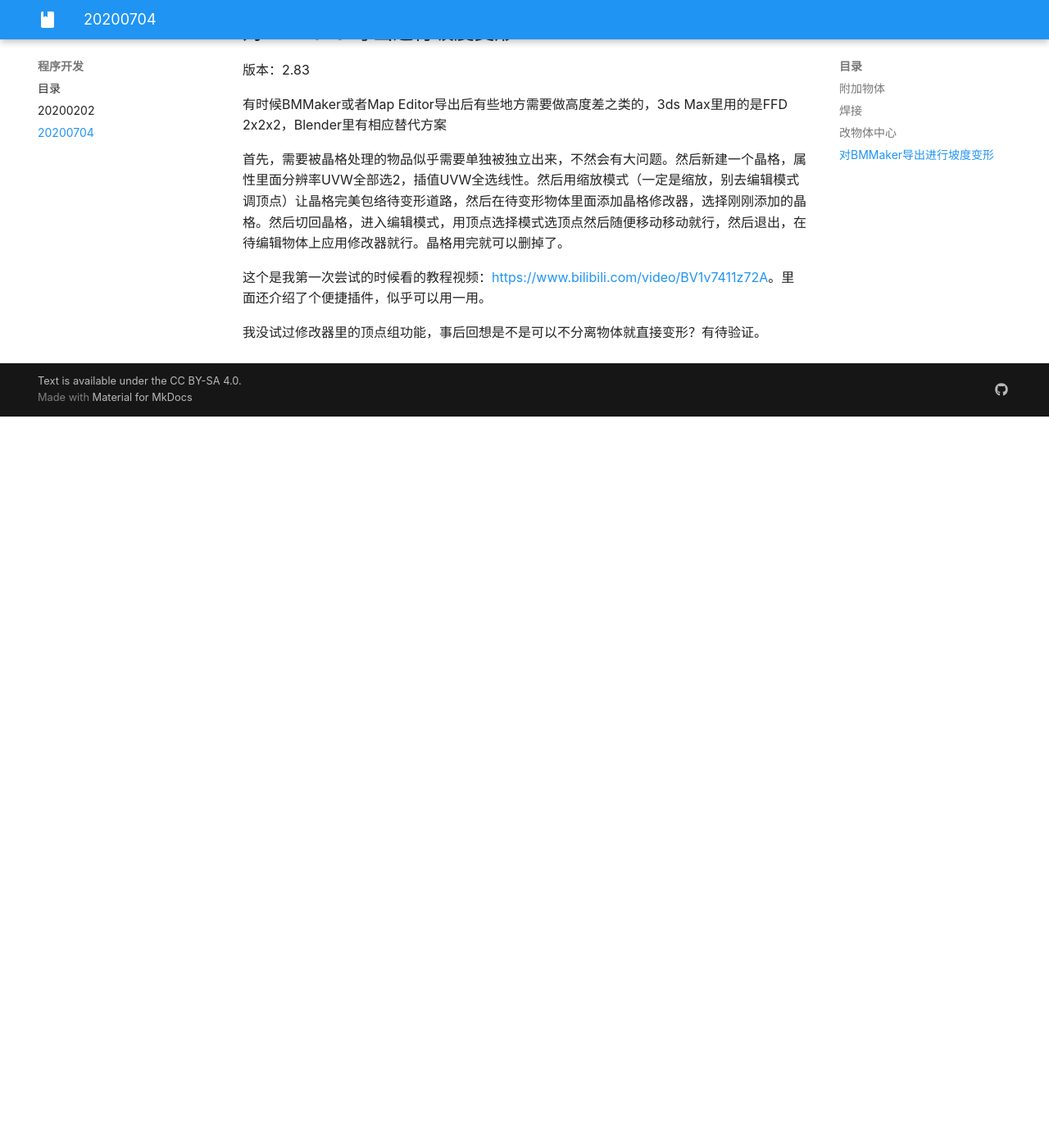
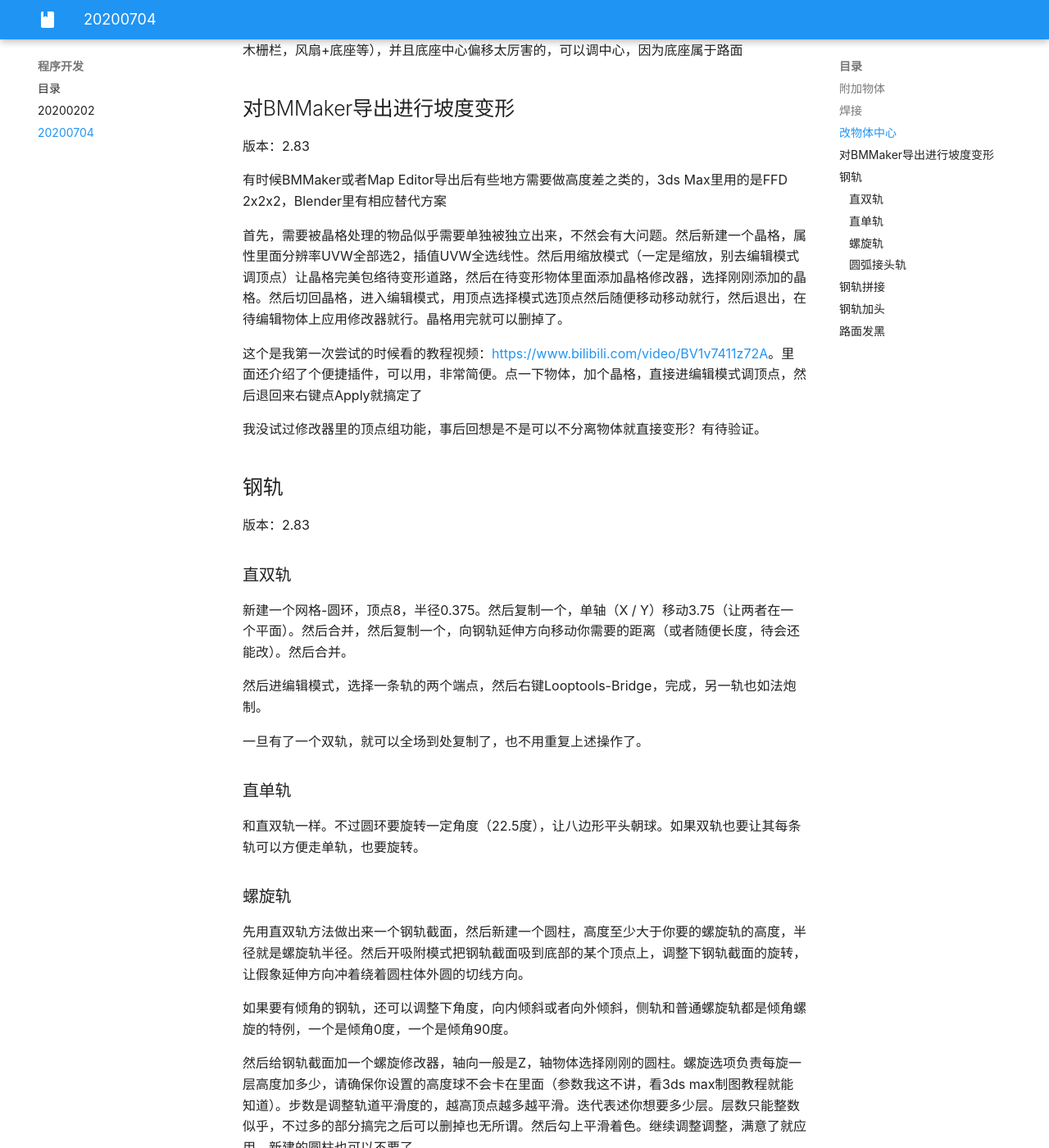
Before and after one commit to yyc12345/MyBlog, an MkDocs documentation site: the page built from docs/program/20200704.md, in a window 1280 px wide and 1400 px high, scrolled down 992 px. Shown: the whole window at 82% size. Built offline with MkDocs 1.6.1 and Material for MkDocs 9.7.7, drawn with Linux system fonts in a browser that asks for light colours; before the commit the page ends 1500 px from its top, so only the background shows below that; some of the changed text lies outside the part shown.

Commit message:
add blog

```diff
--- a/docs/program/20200704.md
+++ b/docs/program/20200704.md
@@ -22,6 +22,8 @@
 
 有时候一通操作之后物体中心偏了，物体模式下右键-设置原点-原点->几何中心就好了（好像选项里还能选质心和边界框中心）
 
+PS：千万不要对机关改中心，就是那些会被游戏在加载期间进行替换的机关。改了就会发生机关偏移的大问题（因为机关是按World_Matrix进行放置的）。如果是模板中那种机关附带底座的（活木栅栏，风扇+底座等），并且底座中心偏移太厉害的，可以调中心，因为底座属于路面
+
 ## 对BMMaker导出进行坡度变形
 
 版本：2.83
@@ -30,6 +32,60 @@
 
 首先，需要被晶格处理的物品似乎需要单独被独立出来，不然会有大问题。然后新建一个晶格，属性里面分辨率UVW全部选2，插值UVW全选线性。然后用缩放模式（一定是缩放，别去编辑模式调顶点）让晶格完美包络待变形道路，然后在待变形物体里面添加晶格修改器，选择刚刚添加的晶格。然后切回晶格，进入编辑模式，用顶点选择模式选顶点然后随便移动移动就行，然后退出，在待编辑物体上应用修改器就行。晶格用完就可以删掉了。
 
-这个是我第一次尝试的时候看的教程视频：https://www.bilibili.com/video/BV1v7411z72A。里面还介绍了个便捷插件，似乎可以用一用。
+这个是我第一次尝试的时候看的教程视频：https://www.bilibili.com/video/BV1v7411z72A。里面还介绍了个便捷插件，可以用，非常简便。点一下物体，加个晶格，直接进编辑模式调顶点，然后退回来右键点Apply就搞定了
 
 我没试过修改器里的顶点组功能，事后回想是不是可以不分离物体就直接变形？有待验证。
+
+## 钢轨
+
+版本：2.83
+
+### 直双轨
+
+新建一个网格-圆环，顶点8，半径0.375。然后复制一个，单轴（X / Y）移动3.75（让两者在一个平面）。然后合并，然后复制一个，向钢轨延伸方向移动你需要的距离（或者随便长度，待会还能改）。然后合并。
+
+然后进编辑模式，选择一条轨的两个端点，然后右键Looptools-Bridge，完成，另一轨也如法炮制。
+
+一旦有了一个双轨，就可以全场到处复制了，也不用重复上述操作了。
+
+### 直单轨
+
+和直双轨一样。不过圆环要旋转一定角度（22.5度），让八边形平头朝球。如果双轨也要让其每条轨可以方便走单轨，也要旋转。
+
+### 螺旋轨
+
+先用直双轨方法做出来一个钢轨截面，然后新建一个圆柱，高度至少大于你要的螺旋轨的高度，半径就是螺旋轨半径。然后开吸附模式把钢轨截面吸到底部的某个顶点上，调整下钢轨截面的旋转，让假象延伸方向冲着绕着圆柱体外圆的切线方向。
+
+如果要有倾角的钢轨，还可以调整下角度，向内倾斜或者向外倾斜，侧轨和普通螺旋轨都是倾角螺旋的特例，一个是倾角0度，一个是倾角90度。
+
+然后给钢轨截面加一个螺旋修改器，轴向一般是Z，轴物体选择刚刚的圆柱。螺旋选项负责每旋一层高度加多少，请确保你设置的高度球不会卡在里面（参数我这不讲，看3ds max制图教程就能知道）。步数是调整轨道平滑度的，越高顶点越多越平滑。迭代表述你想要多少层。层数只能整数似乎，不过多的部分搞完之后可以删掉也无所谓。然后勾上平滑着色。继续调整调整，满意了就应用。新建的圆柱也可以不要了
+
+如果要共边螺旋轨，需要用单轨的截面，并且你需要计算好高度，让球能贴着边滚动。
+
+### 圆弧接头轨
+
+有时候转弯要用圆弧接一下会好看一点，具体做法和螺旋轨非常相似，操作步骤一直到添加螺旋修改器都是一样的。圆柱体的半径就是你接头轨的圆弧半径
+
+然后螺旋修改器里，螺旋设置成0，迭代为1，角度是根据你需要设定，就是接头轨的圆弧大小，一般是90或者180多一点。其他选项微调一下，勾上平滑着色应用就行。
+
+## 钢轨拼接
+
+版本：2.83
+
+通过上述方法做出来的轨道中，直钢轨都是平直着色，螺旋和接头轨都是平滑着色，两个直接附加会爆炸。
+
+需要把所有钢轨设置为平滑着色，这样看起来和原版接近，并且不会有棱角感。然后就可以愉快地合并钢轨了。拼接多个钢轨组成一个钢轨整体之类的。
+
+如果你真的直接把平滑着色和平直着色的混在一起合并了，而且还合并顶点了，那操作方法就有点蛋疼：进编辑模式，选中属于直钢轨的面，然后重新向内计算法线，再应用平滑着色就行了。
+
+## 钢轨加头
+
+版本：2.83
+
+上述方法弄出来的钢轨两端都没有顶盖。进编辑模式，选中一端的8个顶点，然后选择面-填充即可。
+
+## 路面发黑
+
+版本：2.83
+
+有时候路面一通乱操作之后导出来发黑，这是法线坏掉了，对所有路面应用平直着色即可（这会让路面看起来棱角分明，不过大部分路面本身就是棱角分明）。
```
